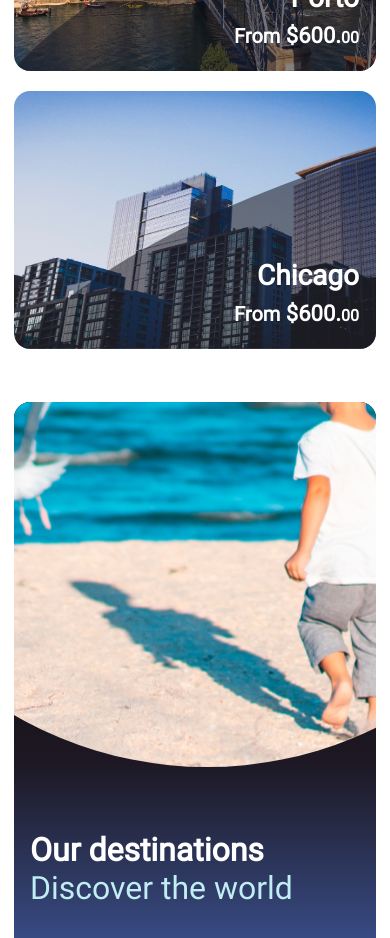
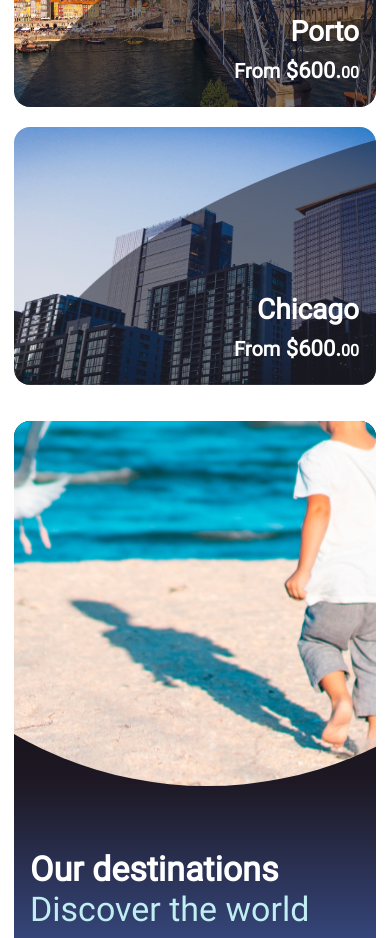
Before and after one commit to karlozjaramillo/prueba-ingreso-ux-2024, an Angular app: page / in a window 390 px wide. Shown: the part 1020-1958 px from the top of the page. Built offline with nearby package versions, Linux system fonts and the light colour scheme.

Commit message:
Measurements in the body-content component are corrected

```diff
--- a/src/app/body-content/body-content.component.scss
+++ b/src/app/body-content/body-content.component.scss
@@ -22,6 +22,7 @@ $third-gradient-color: #537FE7;
     margin-bottom: 20px;
     font-size: 1.75rem;
     font-weight: 700;
+    line-height: 32.81px;
     color: $text-color-primary;
 }
 
@@ -44,6 +45,7 @@ $third-gradient-color: #537FE7;
 
 .body-content__content-offers-1 {
     width: 25%;
+    max-width: 296px;
     background-image: url("../../assets/chicago.jpg");
     background-size: 140% 100%;
     background-position: 13% 100%;
@@ -51,6 +53,7 @@ $third-gradient-color: #537FE7;
 
 .body-content__content-offers-2 {
     width: 50%;
+    max-width: 614px;
     background-image: url("../../assets/porto.jpg");
     margin: 0 20px;
     background-size: 100% 165%;
@@ -59,6 +62,7 @@ $third-gradient-color: #537FE7;
 
 .body-content__content-offers-3 {
     width: 25%;
+    max-width: 297px;
     background-image: url("../../assets/mire.jpg");
     background-size: 150% 100%;
     background-position: 49% 100%;
@@ -67,8 +71,8 @@ $third-gradient-color: #537FE7;
 .body-content__content-offers-intersect {
     width: 100%;
     height: 100%;
-    background-image: url("../../assets/intersect.svg");
-    background-size: cover;
+    background-image: url("../../assets/intersect.png");
+    background-size: 100% 100%;
     background-repeat: no-repeat;
 }
 
@@ -91,18 +95,22 @@ $third-gradient-color: #537FE7;
 .body-content__content-offers-city {
     font-size: 1.75rem;
     margin-bottom: 9px;
+    line-height: 32.81px;
 }
 
 .body-content__content-offers-price--from {
     font-size: 1.25rem;
+    line-height: 23.44px;
 }
 
 .body-content__content-offers-price--600 {
     font-size: 1.375rem;
+    line-height: 25.78px;
 }
 
 .body-content__content-offers-price--00 {
     font-size: 1rem;
+    line-height: 18.75px;
 }
 
 .body-content__content-banner {
@@ -112,6 +120,7 @@ $third-gradient-color: #537FE7;
     display: flex;
     background-image: linear-gradient(to right, $first-gradient-color, $second-gradient-color, $third-gradient-color);
     width: 100%;
+    max-width: 1247.41px;
     min-height: 386px;
     background-color: $second-gradient-color;
 }
@@ -141,18 +150,21 @@ $third-gradient-color: #537FE7;
 .body-content__content-banner-text--description {
     font-size: 1.125rem;
     font-weight: 400;
+    line-height: 21.09px;
 }
 
 .body-content__content-banner-text--title {
-    font-size: 2rem;
+    font-size: 2.5rem;
     font-weight: 700;
+    line-height: 46.88px;
 }
 
 .body-content__content-banner-text--subtitle {
     color: $text-color-light-blue;
-    font-size: 2rem;
+    font-size: 2.5rem;
     font-weight: 400;
-    margin-bottom: 30px;
+    line-height: 46.88px;
+    margin-bottom: 30.45px;
 }
 
 // Media Queries
@@ -187,7 +199,7 @@ $third-gradient-color: #537FE7;
 
 @media (max-width:767px) {
     .body-content {
-        padding: 0 14px;
+        padding: 36px 14px;
     }
 }
 
@@ -201,6 +213,7 @@ $third-gradient-color: #537FE7;
     .body-content__content-offers-2,
     .body-content__content-offers-3 {
         width: 100%;
+        max-width: 614px;
         min-height: 258px;
     }
 
@@ -239,6 +252,33 @@ $third-gradient-color: #537FE7;
 }
 
 @media (max-width:414px) {
+    .body-content {
+        padding: 36px 14px 64px;
+    }
+
+    .body-content__content-offers {
+        margin-bottom: 36px;
+    }
+
+    .body-content__content-offers-3 {
+        margin-bottom: 0;
+    }
+
+    .body-content__content-banner{
+        max-height: 722px;
+    }
+
+    .body-content__content-banner-text--title {
+        font-size: 2.125rem;
+        line-height: 39.84px;
+    }
+
+    .body-content__content-banner-text--subtitle {
+        font-size: 2.125rem;
+        line-height: 39.84px;
+        margin-bottom: 24px;
+    }
+
     .body-content__content-banner-image {
         top: -403px;
         left: -191px;
```
Also changed, not shown: src/assets/intersect.png (added).
